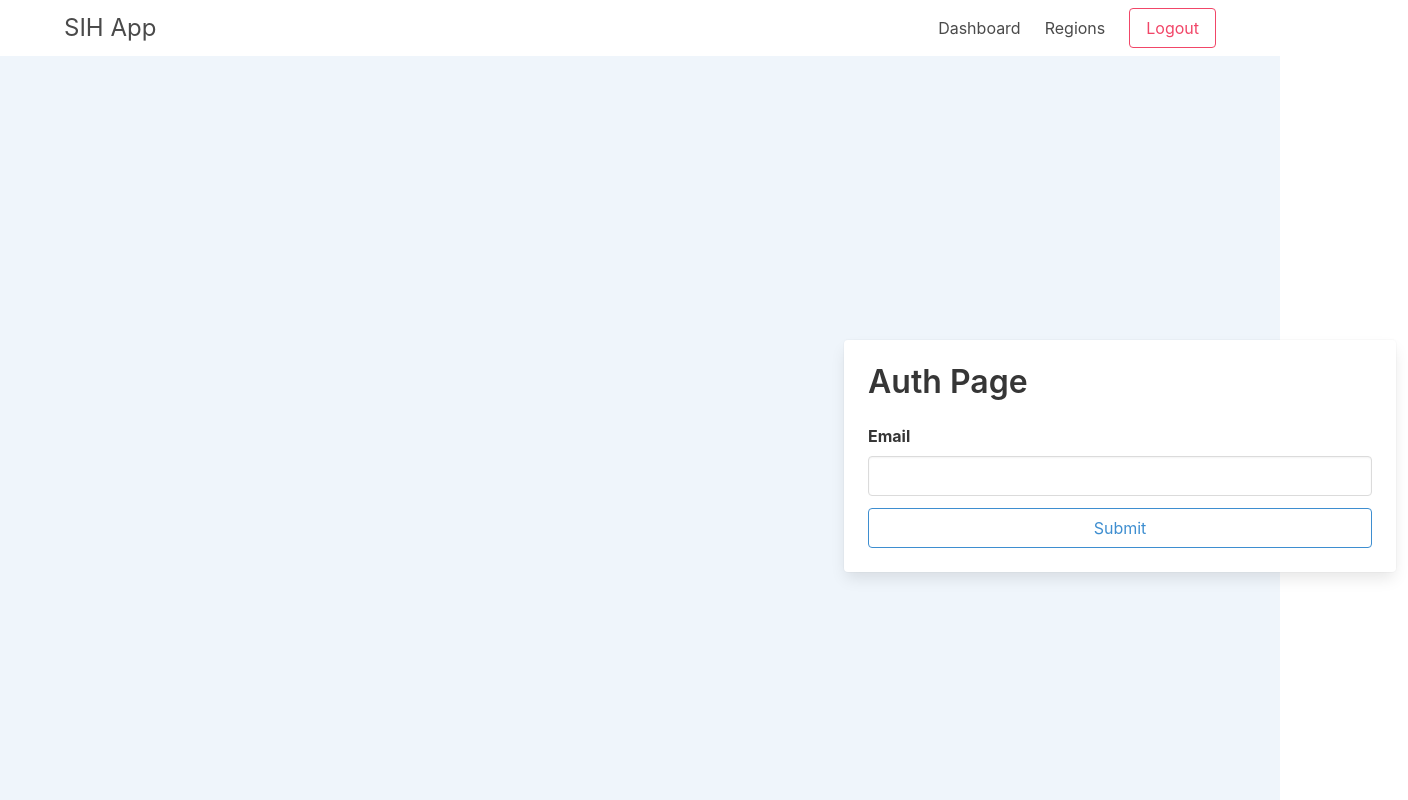
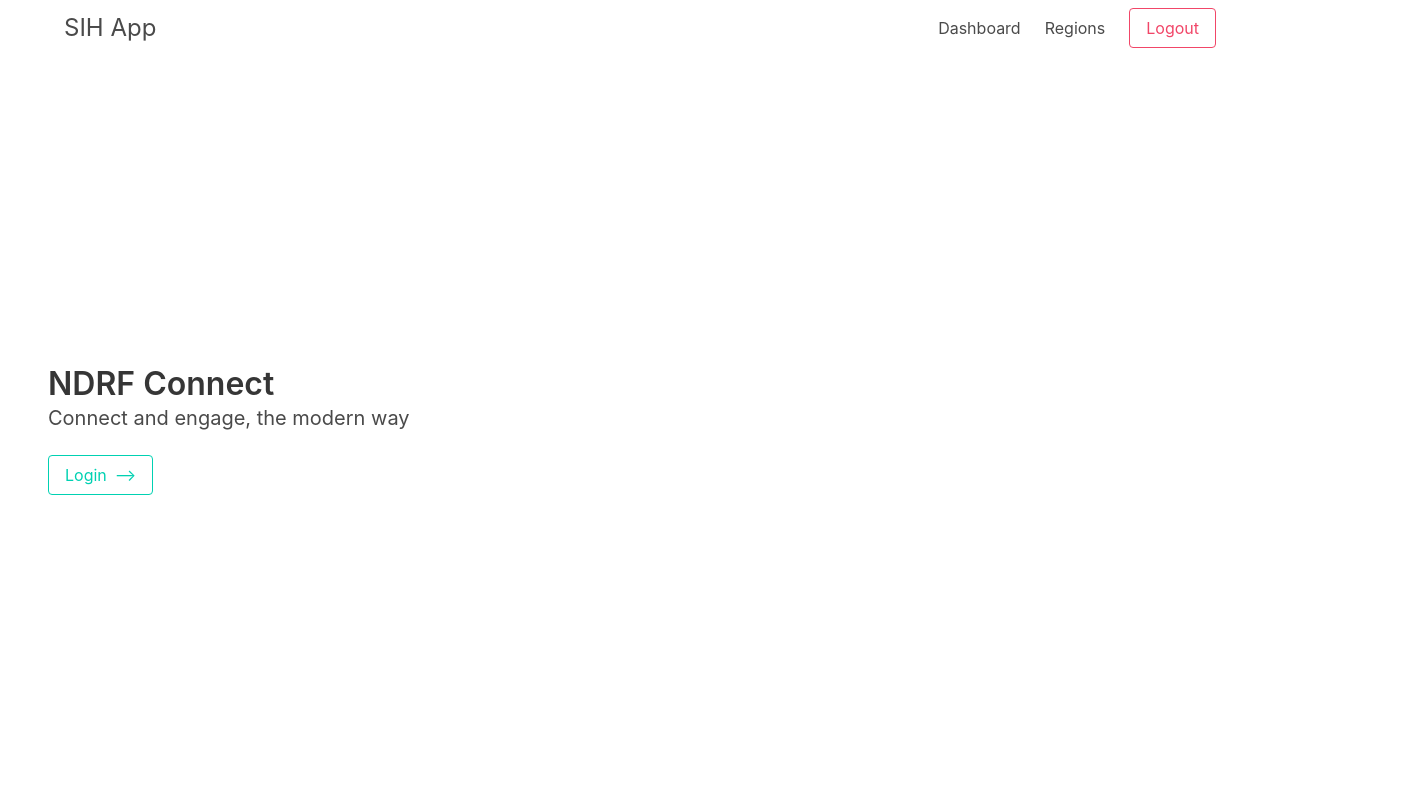
Before and after one commit to smartclash/SIH-Frontend, a Next.js app: page / in a window 1280 px wide. Shown: the top 800 px of the page, 1408 px wide, since content can reach past the window. Built offline with nearby package versions, Linux system fonts and the light colour scheme.

Commit message:
Homepage polish

```diff
--- a/components/footer.tsx
+++ b/components/footer.tsx
@@ -4,7 +4,7 @@
     <footer className='footer'>
         <div className='content has-text-centered'>
             <p>
-                <strong>NDRF App</strong> by <a href='#'>TEAM: East India Company</a>. The source code is licensed
+                <strong>NDRF App</strong> by TEAM: East India Company. The source code is licensed{' '}
                 <a href='http://opensource.org/licenses/mit-license.php'>MIT</a>. The website content
                 is licensed <a href='http://creativecommons.org/licenses/by-nc-sa/4.0/'>CC BY NC SA 4.0</a>.
             </p>
--- a/pages/_app.tsx
+++ b/pages/_app.tsx
@@ -1,6 +1,6 @@
 import type {AppProps} from 'next/app'
-import Navbar from '@/components/navbar'
-import Footer from '@/components/footer'
+import Navbar from '@/components/Navbar'
+import Footer from '@/components/Footer'
 import '../styles/bulma.sass'
 
 function MyApp({Component, pageProps}: AppProps) {
--- a/pages/index.tsx
+++ b/pages/index.tsx
@@ -1,29 +1,22 @@
 import type {NextPage} from 'next'
+import Link from 'next/link'
 
 const Home: NextPage = () => (
-    <section className='hero is-fullheight has-background-info-light'>
+    <section className='hero is-fullheight-with-navbar'>
         <div className='hero-body'>
-            <div className='container'>
-                <div className='column is-half is-offset-8'>
-                    <div className='card'>
-                        <div className='card-content'>
-                            <h1 className='title'>Auth Page</h1>
-                            <form action=''>
-                                <div className='field'>
-                                    <label htmlFor='email' className='label'>Email</label>
-                                    <div className='control'>
-                                        <input type='email' name='email' id='email' className='input' />
-                                    </div>
-                                </div>
-                                <div className='field'>
-                                    <div className='control'>
-                                        <input type='submit' className='button is-info is-fullwidth is-outlined ' />
-                                    </div>
-                                </div>
-                            </form>
-                        </div>
-                    </div>
-                </div>
+            <div>
+                <p className='title'>
+                    NDRF Connect
+                </p>
+                <p className='subtitle'>
+                    Connect and engage, the modern way
+                </p>
+                <Link href='/login'>
+                    <button className='button is-primary is-outlined'>
+                        Login
+                        <span className='ml-2'>&#10230;</span>
+                    </button>
+                </Link>
             </div>
         </div>
     </section>
--- a/pages/login.tsx
+++ b/pages/login.tsx
@@ -4,7 +4,7 @@
 import styles from '../styles/Login.module.scss'
 
 const Login: NextPage = () => (
-    <section className='section is-fullheight'>
+    <section className='section is-fullheight-with-navbar'>
         <div className={styles.body_container}>
             <div className={styles.Main_logo_container}>
                 <div className='hero-body column'>
```
